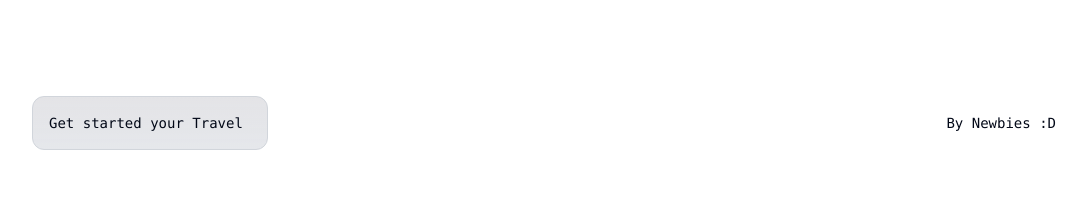
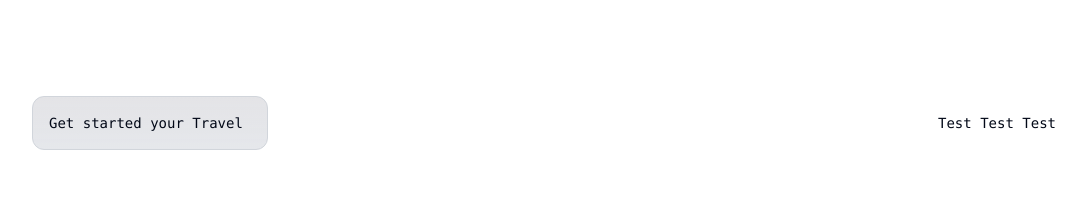
Before and after one commit to AaronHo-0716/yumetravel-frontend, a Next.js app: page / in a window 1280 px wide. Shown: the top 203 px of the page, without its empty margins (96-1182 px from the left). Built offline with nearby package versions, Linux system fonts and the light colour scheme.

Commit message:
Test update frontend

```diff
--- a/app/page.tsx
+++ b/app/page.tsx
@@ -14,7 +14,7 @@ export default function Home() {
             target="_blank"
             rel="noopener noreferrer"
           >
-            By Newbies :D
+            Test Test Test
           </a>
         </div>
       </div>
```
